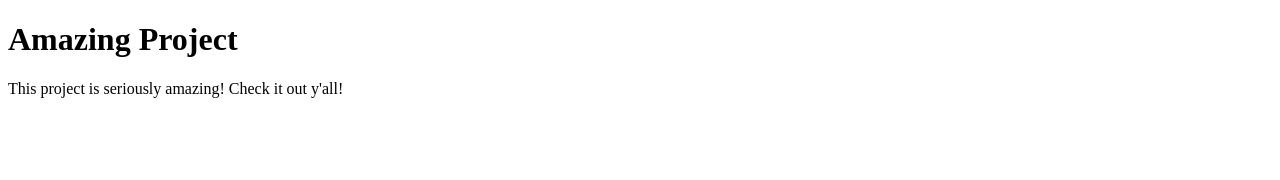
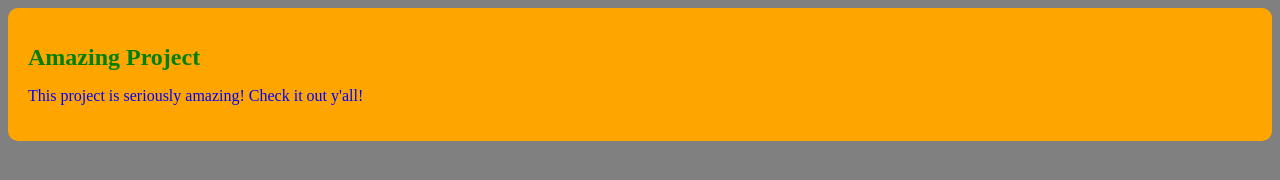
Before and after one commit to jonnylynchy/amazing-project, a plain HTML site: page index.html in a window 1280 px wide. Drawn offline with Linux system fonts and the light colour scheme.

Commit message:
updated styles to be even more awesomer

```diff
--- a/index.html
+++ b/index.html
@@ -6,6 +6,7 @@
     <meta name="viewport" content="width=device-width, initial-scale=1.0">
     <meta http-equiv="X-UA-Compatible" content="ie=edge">
     <title>Amazing Project!</title>
+    <link rel="stylesheet" href="style.css" />
 </head>
 
 <body>
--- a/style.css
+++ b/style.css
@@ -9,6 +9,7 @@ h1 {
 div {
   background-color: orange;
   border-radius: 10px;
+  padding: 20px;
 }
 
 p {
```
